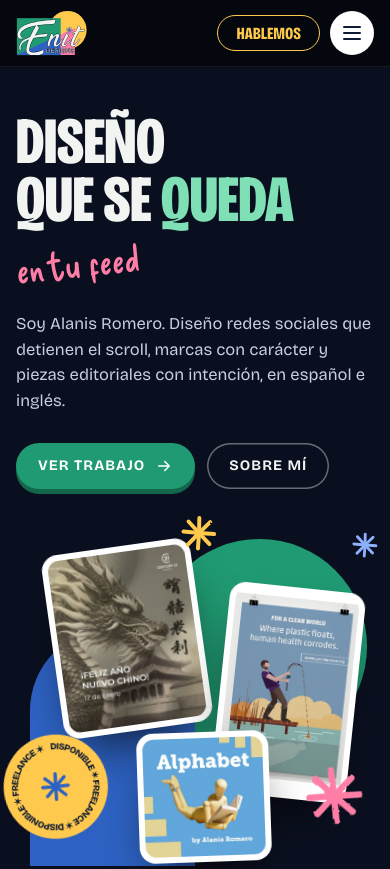
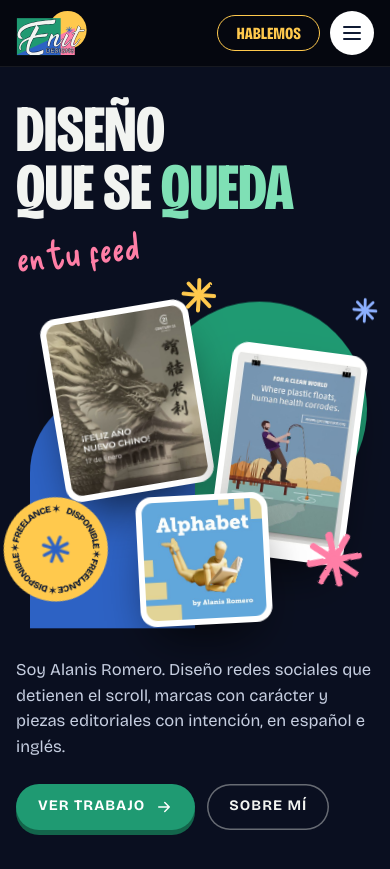
Before and after one commit to alanisenit/alanis-portfolio, a website: page propuestas/paso-01b-pop-nocturna/index.html in a window 390 px wide. Shown: the top 869 px of the page. Drawn offline with nearby package versions, Linux system fonts and the light colour scheme; a web font is replaced by a local one.

Commit message:
feat: animated hero collage on phones and touch screens
- Phones: the collage moves right under the headline so the first
  screen is not only text.
- Touch screens (no hover): pieces fly in and assemble on load, like
  the logo, then float; parallax follows scroll instead of the mouse.
- Desktop keeps the mouse parallax unchanged; reduced motion still
  turns all of it off.

Co-Authored-By: Claude Opus 5.5 <noreply@anthropic.com>

```diff
--- a/propuestas/paso-01b-pop-nocturna/css/styles.css
+++ b/propuestas/paso-01b-pop-nocturna/css/styles.css
@@ -209,6 +209,31 @@ button,input,select,textarea{font:inherit;color:inherit}
 .astk.a2{width:36px;height:36px;left:46%;top:-3%;color:var(--honey)}
 .astk.a3{width:26px;height:26px;right:-1%;top:2%;color:var(--blue-lite)}
 @keyframes spin{to{transform:rotate(360deg)}}
+/* Móvil: el collage sube justo debajo del titular para que la primera pantalla no sea solo texto */
+@media (max-width:760px){
+  .hero-in{gap:18px}
+  .hero-copy{display:contents}
+  .hero-title{order:1;margin-top:6px}
+  .collage{order:2;max-width:400px;margin-block:4px 2px}
+  .hero .lead{order:3;margin-top:0}
+  .hero .ctas{order:4;margin-top:6px}
+}
+/* Táctil y móvil (sin mouse): las piezas llegan sueltas y se arman como el logo, después flotan.
+   Usa las propiedades translate/rotate/scale, que se suman al transform del paralaje sin pisarlo. */
+@media (hover:none), (max-width:760px){
+  .collage .par{animation:arma-in 1s cubic-bezier(.34,1.56,.64,1) var(--d,0s) backwards,flota var(--f,5s) ease-in-out calc(var(--d,0s) + 1s) infinite alternate}
+  .collage .shape-c{--ix:80px;--iy:-60px;--d:.15s;--f:6.4s}
+  .collage .shape-a{--ix:-70px;--iy:70px;--d:.2s;--f:7s}
+  .collage .s1{--ix:-90px;--iy:-30px;--d:.35s;--f:4.6s;--w:-1.5deg}
+  .collage .s2{--ix:100px;--iy:20px;--d:.45s;--f:5.2s;--w:1.5deg}
+  .collage .s3{--ix:30px;--iy:60px;--d:.55s;--f:4.2s;--w:-1deg}
+  .collage .stk{--ix:-80px;--iy:40px;--d:.7s;--f:5.8s}
+  .collage .a1{--ix:40px;--iy:40px;--d:.85s;--f:3.6s}
+  .collage .a2{--ix:0px;--iy:-50px;--d:.9s;--f:4.4s}
+  .collage .a3{--ix:40px;--iy:-30px;--d:.95s;--f:3.2s}
+}
+@keyframes arma-in{from{translate:var(--ix,0px) var(--iy,0px);scale:.55}}
+@keyframes flota{from{translate:0 0;rotate:0deg}to{translate:0 -10px;rotate:var(--w,0deg)}}
 
 .marquee{margin-top:clamp(44px,6vw,80px);border-block:1px solid rgba(255,255,255,.1);overflow:hidden;padding-block:16px;contain:paint}
 .mq-track{display:flex;width:max-content;animation:mq 40s linear infinite;will-change:transform}
--- a/propuestas/paso-01b-pop-nocturna/index.html
+++ b/propuestas/paso-01b-pop-nocturna/index.html
@@ -58,7 +58,7 @@
 <main>
 <section class="hero" data-parallax>
   <div class="wrap hero-in">
-    <div>
+    <div class="hero-copy">
       <h1 class="d hero-title rise r2">Diseño<br>que se <span class="g">queda</span><br><span class="hand">en tu feed</span></h1>
       <p class="lead rise r3">Soy Alanis Romero. Diseño redes sociales que detienen el scroll, marcas con carácter y piezas editoriales con intención, en español e inglés.</p>
       <div class="ctas rise r4"><a class="btn btn-green" href="trabajo.html">Ver trabajo <svg class="ico" aria-hidden="true"><use href="#i-arrow"/></svg></a><a class="btn btn-ghost" href="sobre-mi.html">Sobre mí</a></div>
--- a/propuestas/paso-01b-pop-nocturna/js/app.js
+++ b/propuestas/paso-01b-pop-nocturna/js/app.js
@@ -587,10 +587,21 @@ if (modal) {
   if (fromHash && PROJECTS.some(p => p.slug === fromHash)) motionReady.then(() => openProject(fromHash));
 }
 
-/* ───── Stickers que siguen al mouse (paralaje suave) ───── */
+/* ───── Paralaje del collage ─────
+   Con mouse: las piezas siguen al puntero. Sin mouse (teléfonos y tablets): se desplazan a distinta
+   velocidad con el scroll, según su profundidad. */
 const par = $('[data-parallax]');
 if (par && !reduce) {
   const items = $$('[data-depth]', par);
+  if (matchMedia('(hover: none)').matches) {
+    let ticking = false;
+    const onScroll = () => {
+      ticking = false;
+      const p = Math.max(0, Math.min(1, -par.getBoundingClientRect().top / innerHeight));
+      items.forEach(el => el.style.setProperty('--py', (p * -el.dataset.depth * 1.4).toFixed(1) + 'px'));
+    };
+    addEventListener('scroll', () => { if (!ticking) { ticking = true; requestAnimationFrame(onScroll); } }, { passive: true });
+  } else {
     let tx = 0, ty = 0, cx = 0, cy = 0, raf = 0;
     const tick = () => {
       raf = 0;
@@ -609,6 +620,7 @@ if (par && !reduce) {
       if (!raf) raf = requestAnimationFrame(tick);
     });
     par.addEventListener('pointerleave', () => { tx = ty = 0; if (!raf) raf = requestAnimationFrame(tick); });
+  }
 }
 
 /* ───── Aparición al hacer scroll ───── */
```
Lines whose indentation alone changed are shown as unchanged.
